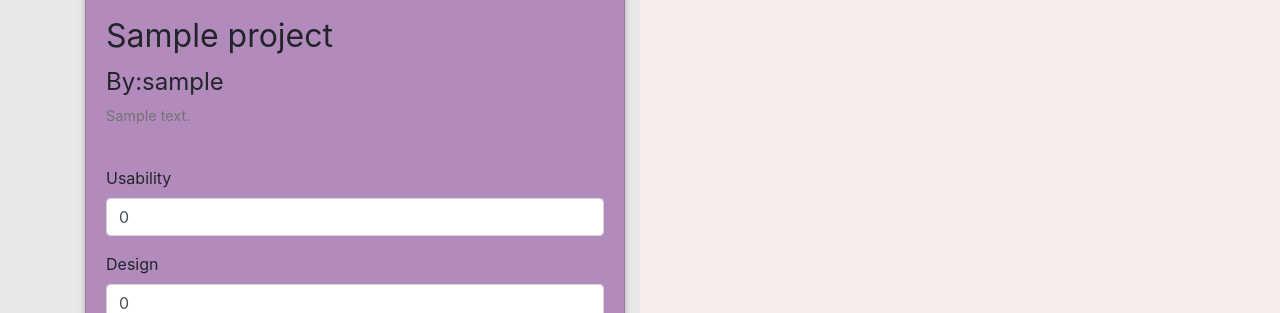
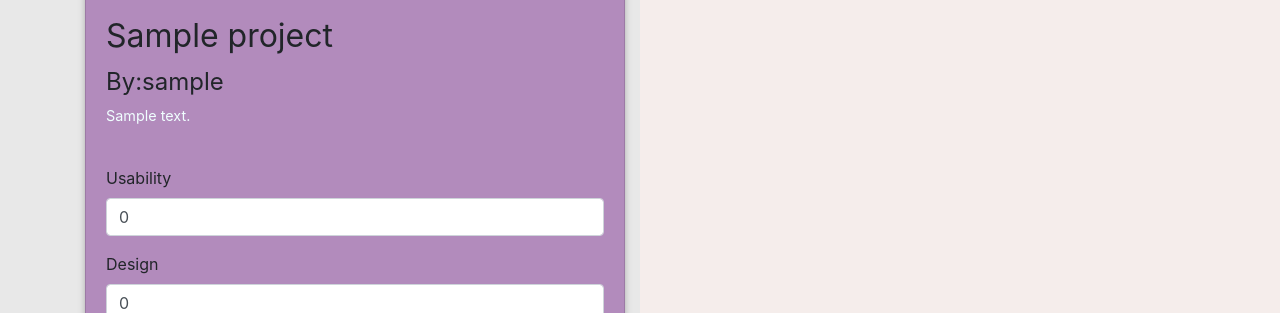
Before and after one commit to rehemafaith/Awards, a Django app: page /project/1 in a window 1280 px wide. Shown: the part 469-782 px from the top of the page. Run offline with Django 3.2, Linux system fonts and the light colour scheme; a user stored in the database is signed in; tables that the repository leaves empty hold one stand-in row (values such as "Sample post"); grey boxes marked "Sample" are stand-in pictures; some libraries are stand-ins or nearby versions.

Commit message:
deployment to heroku

```diff
--- a/awarded/templates/projects.html
+++ b/awarded/templates/projects.html
@@ -26,7 +26,7 @@
       <h2 class="card-title"><a>{{project.name}}</a></h2>
       <!-- Text -->
       <h4>By:{{project.author}}</h4>
-      <p class="card-text">{{project.description}}</p>
+      <p class="card-text" style="color: azure;">{{project.description}}</p>
       <!-- Button -->
 
 
```
Also changed, not shown: 1 other file.
